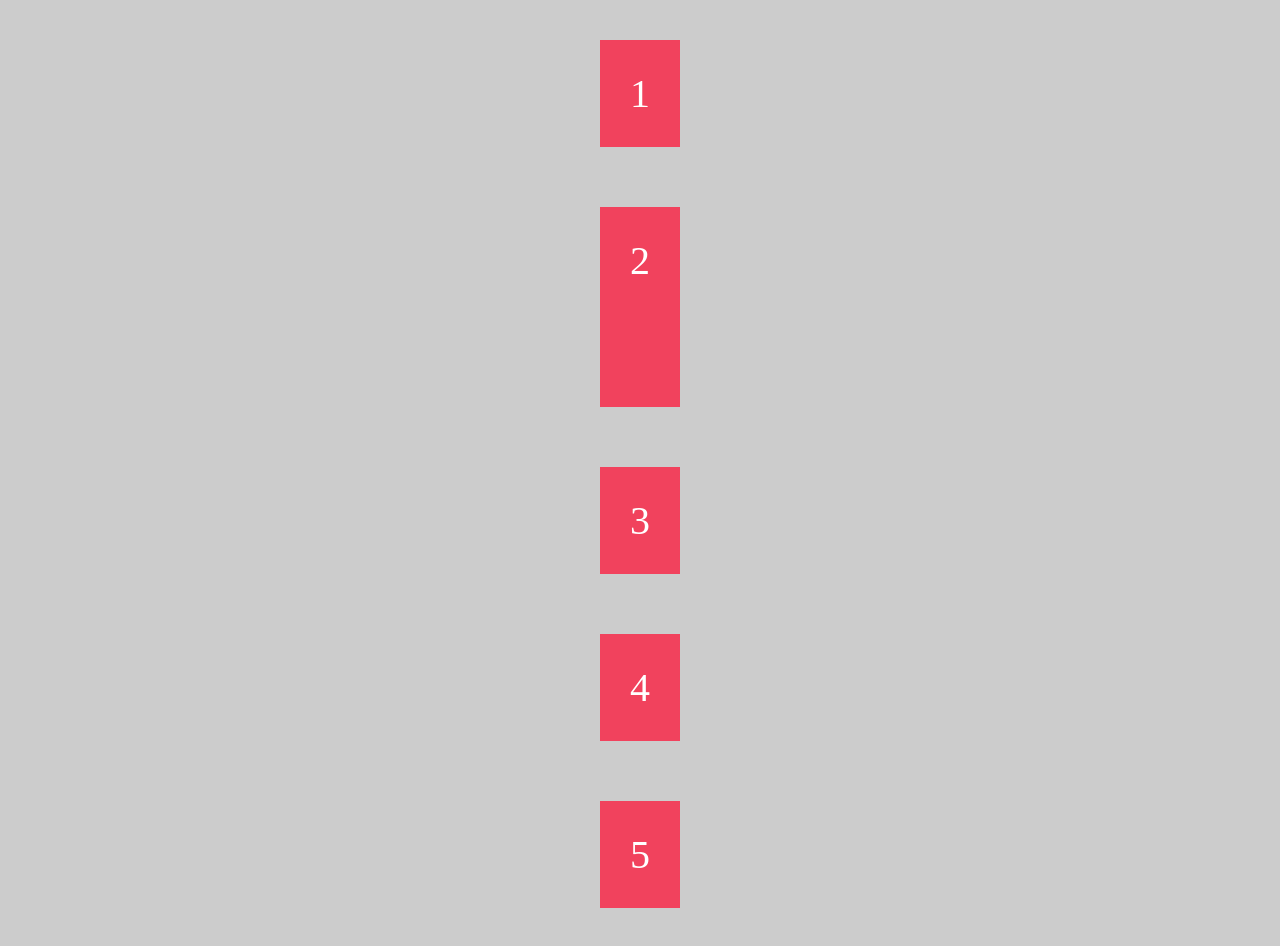
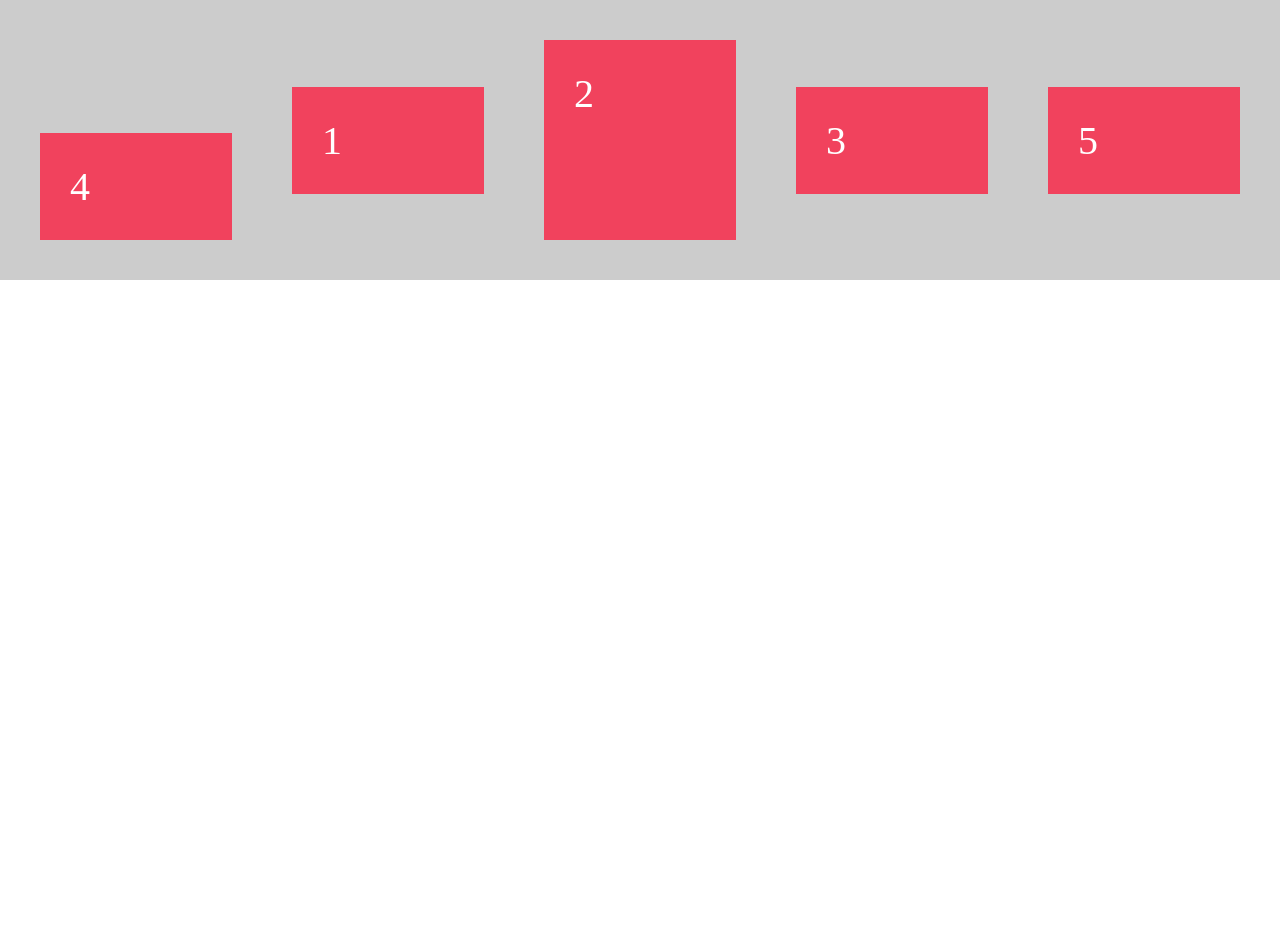
Before and after one commit to H-Vasq/Flexbox-Practice, a plain HTML site: page YT JS Devs/index.html in a window 1280 px wide. After the commit the page ends 800 px from the top, so only its background shows below. Drawn offline with Linux system fonts and the light colour scheme.

Commit message:
test and run

```diff
--- a/YT JS Devs/style.css
+++ b/YT JS Devs/style.css
@@ -9,8 +9,8 @@
     padding: 10px;
 
     display: flex;
-    flex-direction: column;
-    justify-content: center;
+    flex-direction: row;
+    justify-content: space-between;
     align-items: center;
 }
 
@@ -20,12 +20,18 @@
     margin: 30px;
     color: #fff;
     font-size: 40px;
+    flex-grow: 1;
 }
 
 .i2 {
     height: 200px;
+    /* flex-grow: 2; */
+    /* flex-basis: 30%; */
 }
 
 .i4 {
+    align-self: flex-end;
+    order: -1;
+    flex-basis:;
    /* font-size: 90px; */
 }
```
